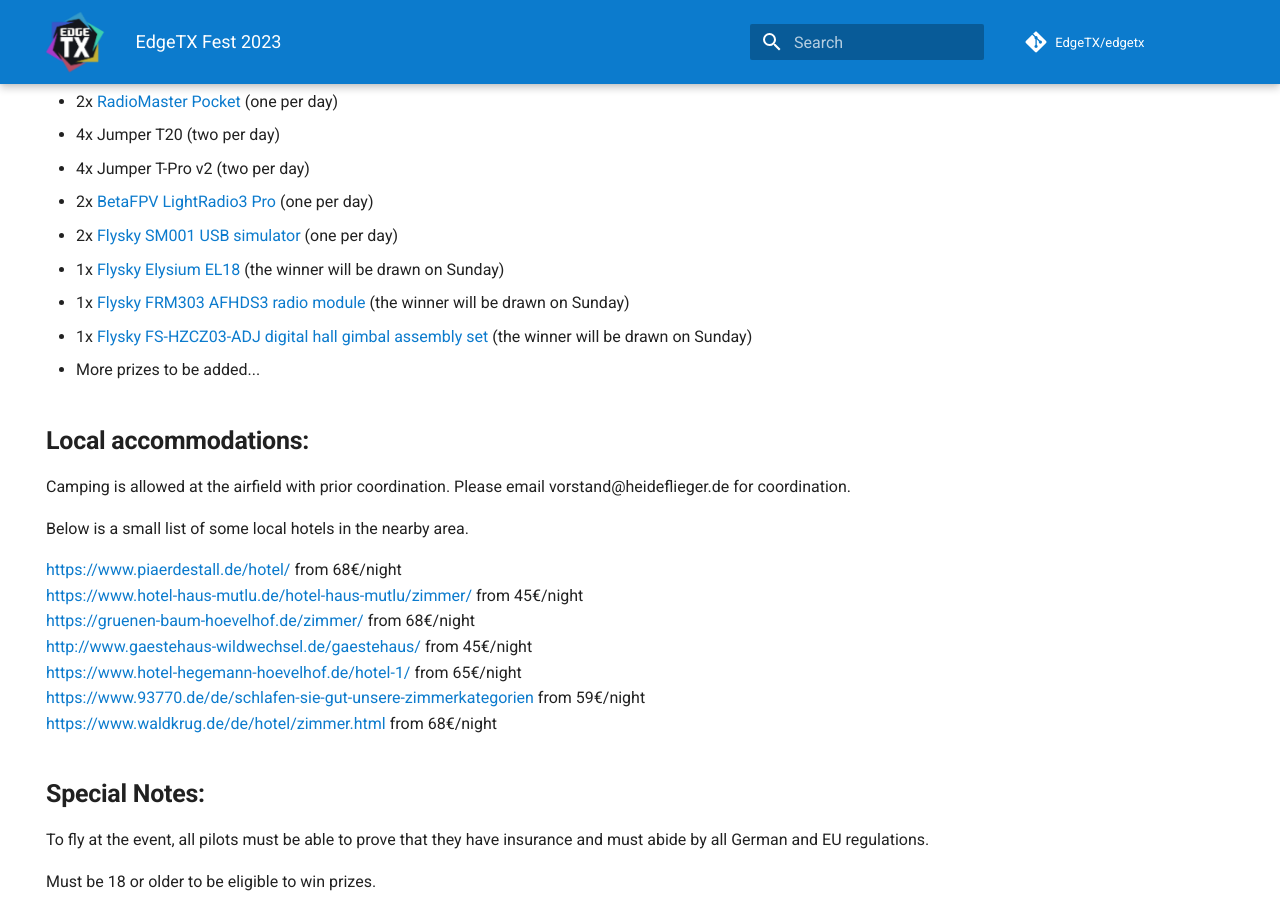
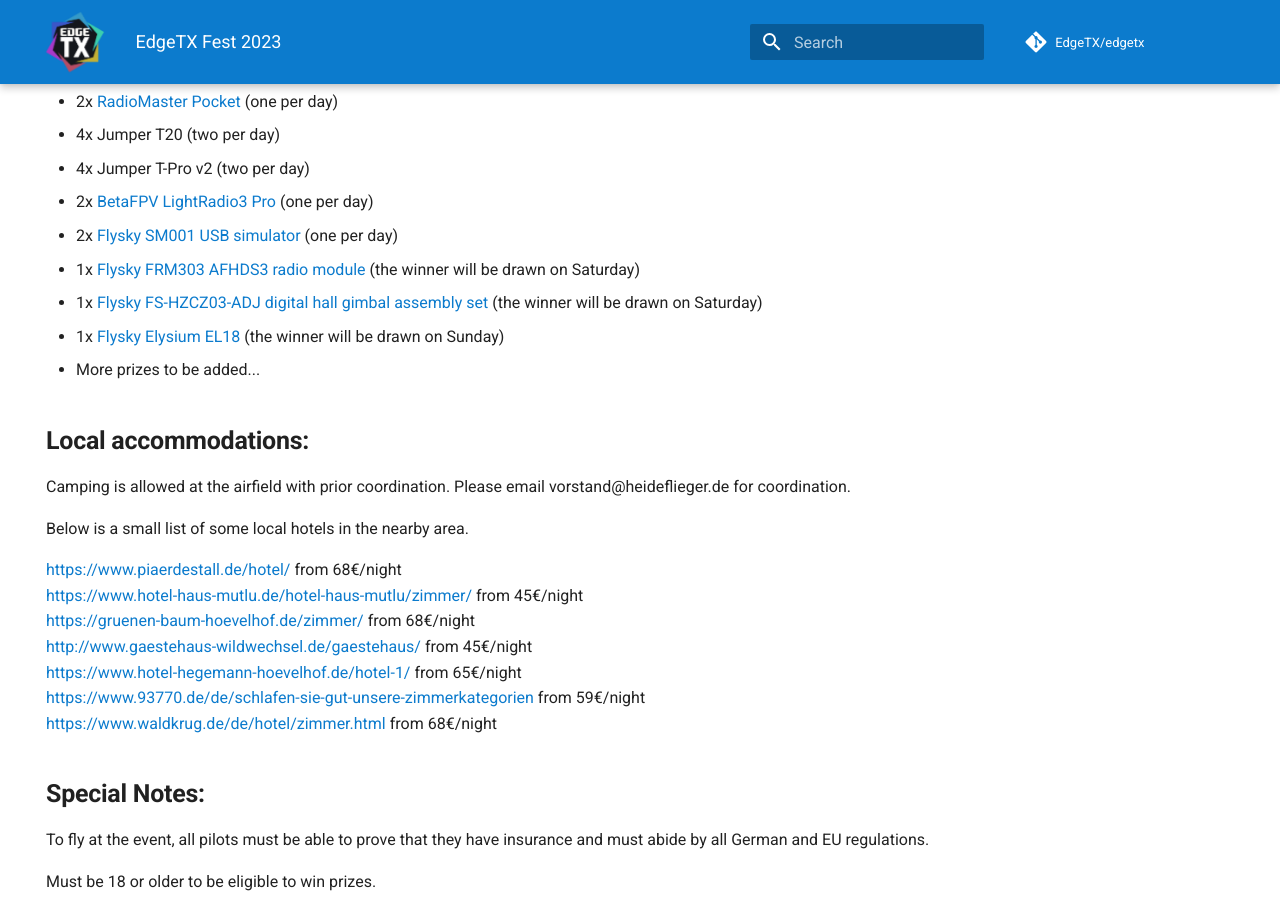
Before and after one commit to EdgeTX/edgetx.github.io, an MkDocs documentation site: the page built from docs/fest2023.md, in a window 1280 px wide and 900 px high, scrolled down 1893 px. Built offline with MkDocs 1.6.1 and Material for MkDocs 9.7.7, drawn with Linux system fonts in a browser that asks for light colours; comment, search, counter and statistics services are not loaded.

Commit message:
Sun->Sat as wished

```diff
--- a/docs/fest2023.md
+++ b/docs/fest2023.md
@@ -54,9 +54,9 @@
 - 4x Jumper T-Pro v2 (two per day)
 - 2x [BetaFPV LightRadio3 Pro](https://betafpv.com/products/literadio-3-pro-radio-transmitter) (one per day)
 - 2x [Flysky SM001 USB simulator](https://www.flysky-cn.com/sm001specifications) (one per day)
+- 1x [Flysky FRM303 AFHDS3 radio module](https://www.flysky-cn.com/frm303description) (the winner will be drawn on Saturday)
+- 1x [Flysky FS-HZCZ03-ADJ digital hall gimbal assembly set](https://www.flysky-cn.com/paladin-evdescription-1) (the winner will be drawn on Saturday)
 - 1x [Flysky Elysium EL18](https://www.flysky-cn.com/el18description) (the winner will be drawn on Sunday)
-- 1x [Flysky FRM303 AFHDS3 radio module](https://www.flysky-cn.com/frm303description) (the winner will be drawn on Sunday)
-- 1x [Flysky FS-HZCZ03-ADJ digital hall gimbal assembly set](https://www.flysky-cn.com/paladin-evdescription-1) (the winner will be drawn on Sunday)
 - More prizes to be added...
 
 ## **Local accommodations:**
```
